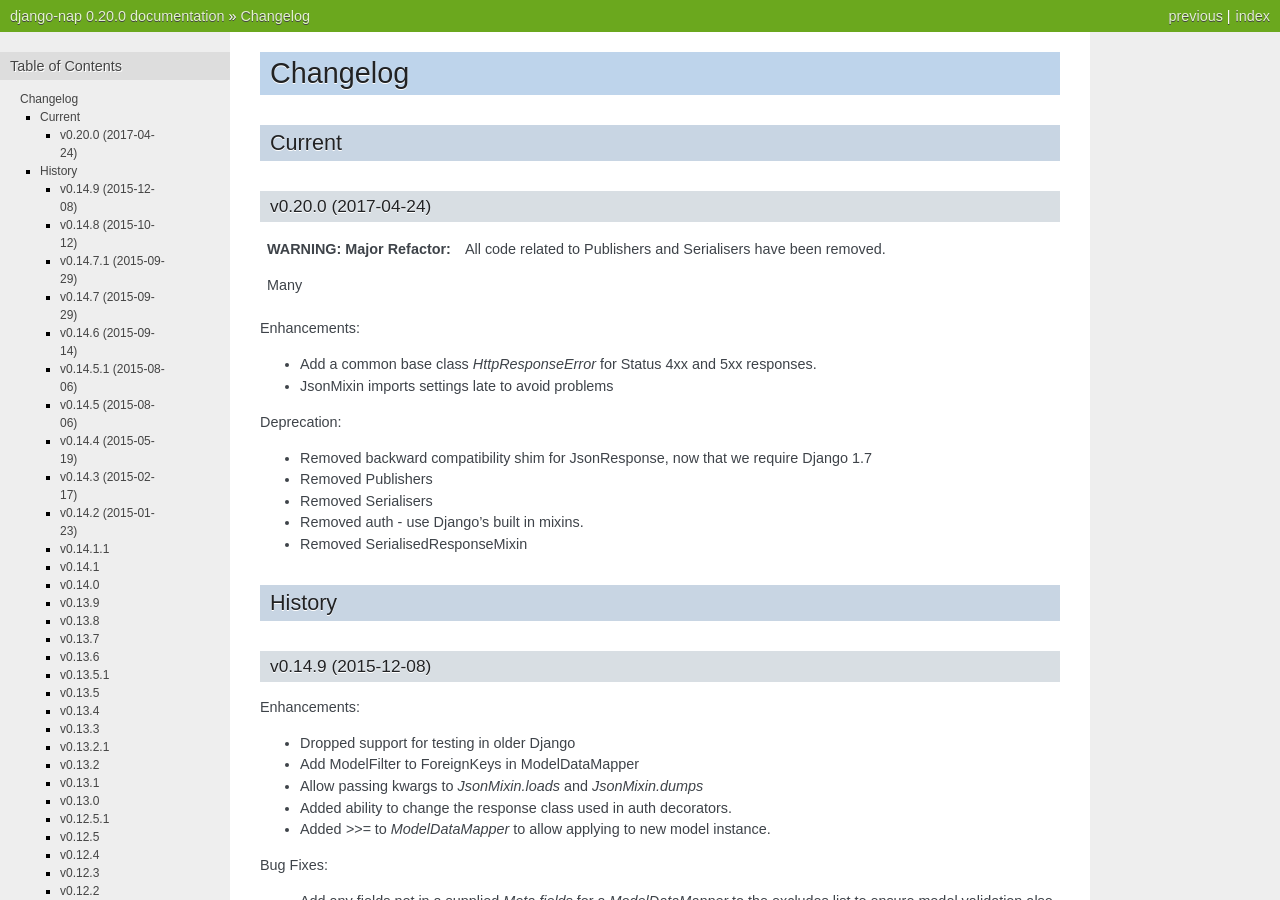
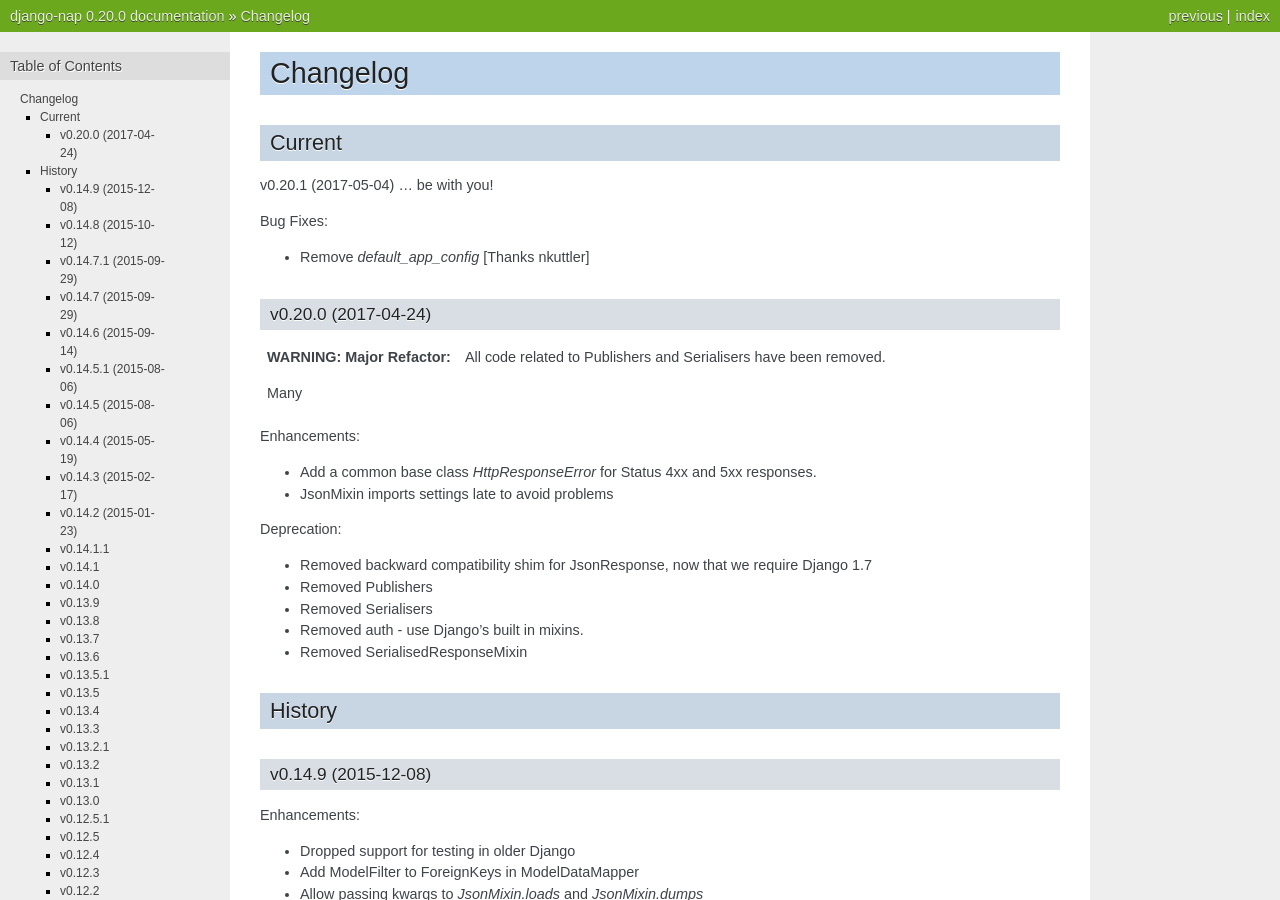
Before and after one commit to funkybob/django-nap, a Sphinx documentation site: the page built from docs/changelog.rst, in a window 1280 px wide and 900 px high. Built offline with Sphinx 7.4.7, drawn with Linux system fonts in a browser that asks for light colours.

Commit message:
Bumped version to 0.20.1

```diff
--- a/docs/changelog.rst
+++ b/docs/changelog.rst
@@ -5,6 +5,12 @@
 -------
 Current
 -------
+
+v0.20.1 (2017-05-04) ... be with you!
+
+Bug Fixes:
+
+- Remove `default_app_config` [Thanks nkuttler]
 
 v0.20.0 (2017-04-24)
 ====================
--- a/setup.py
+++ b/setup.py
@@ -2,7 +2,7 @@
 
 setup(
     name='django-nap',
-    version='0.20.0',
+    version='0.20.1',
     description='A light REST tool for Django',
     author='Curtis Maloney',
     author_email='curtis@tinbrain.net',
```
